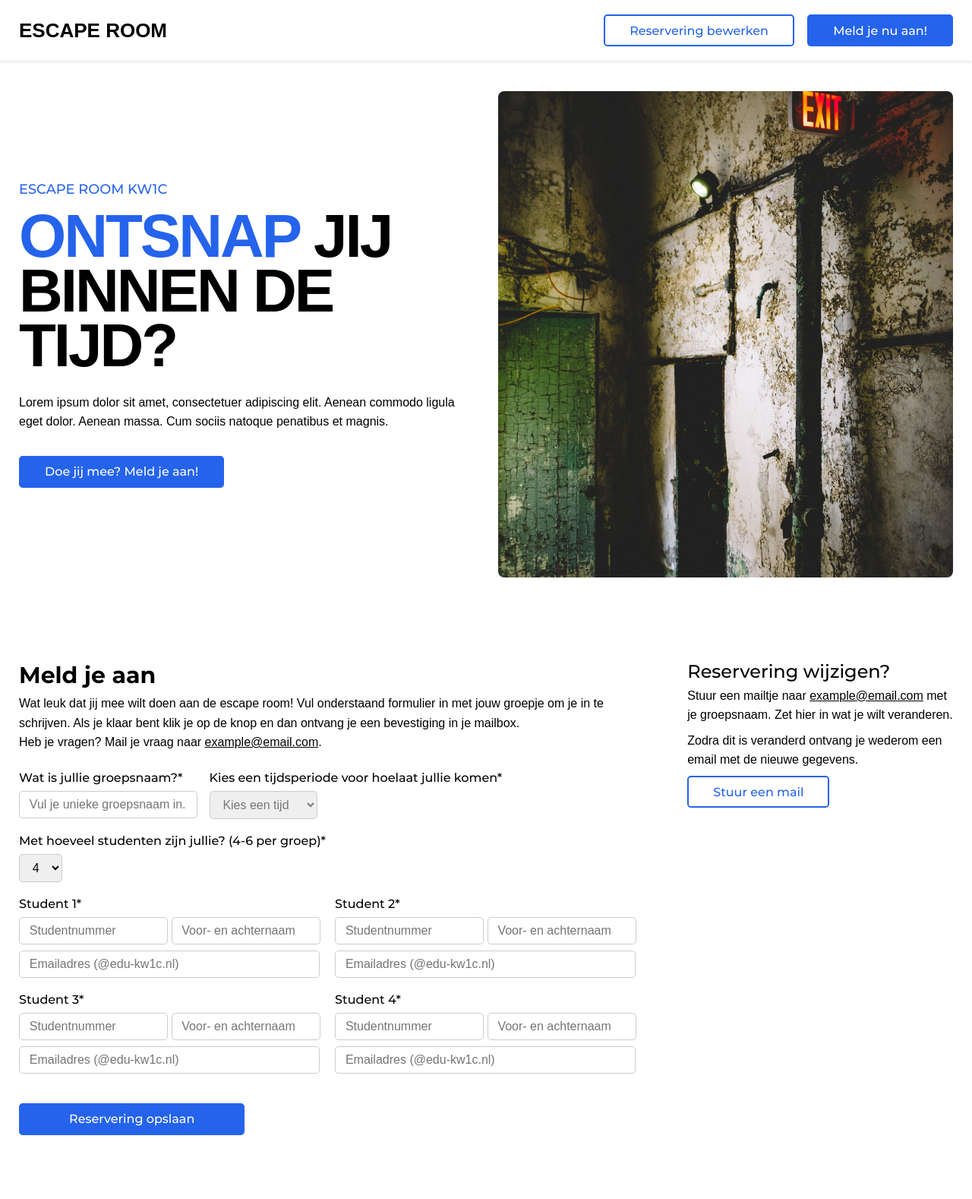
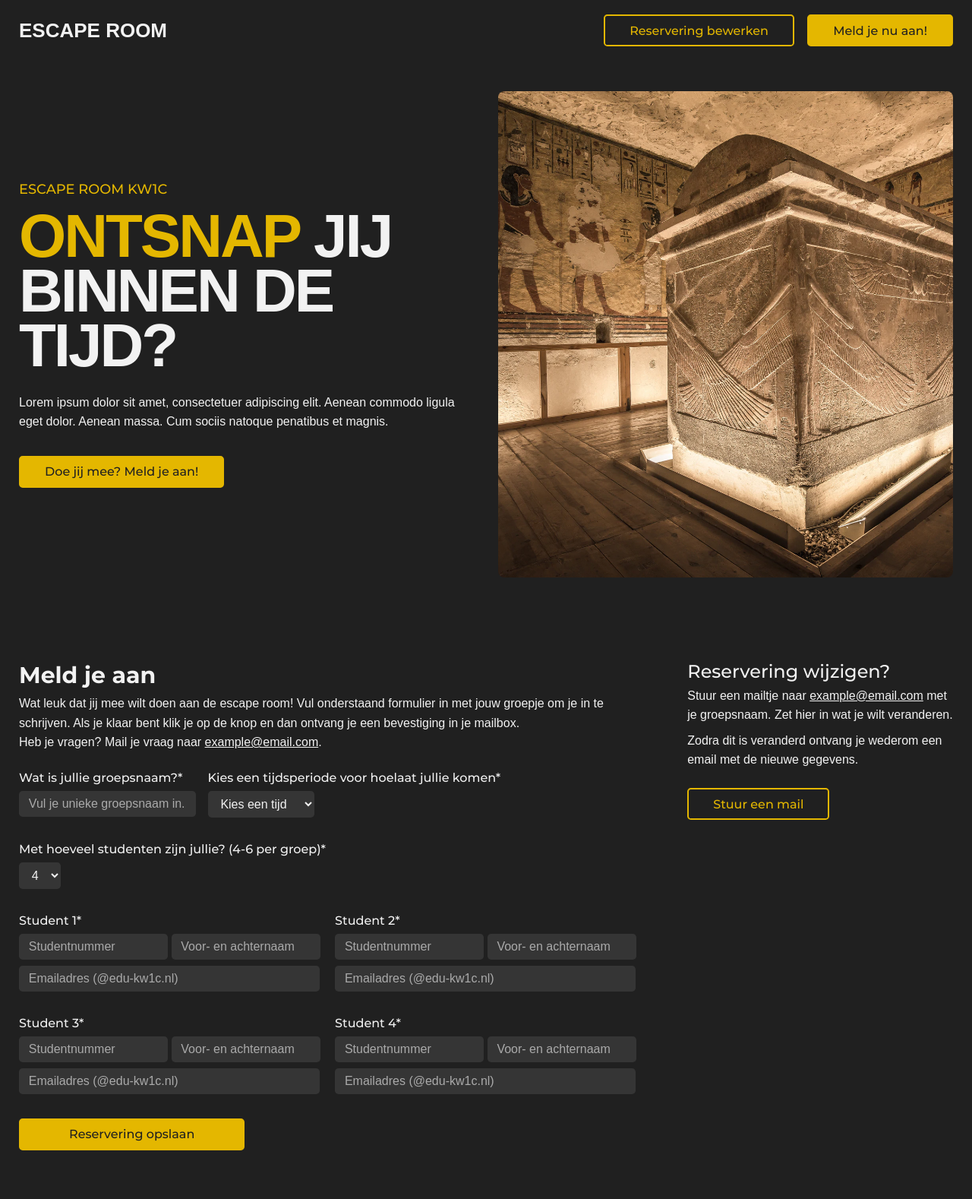
Before and after one commit to pepijnemmers/escape-de-tombe, a PHP site: page / in a window 1280 px wide. Shown: the whole page at 76% size. Before the commit the page ends 1494 px from the top, so only its background shows below. Run offline with PHP 8.4, Linux system fonts and the light colour scheme; some web fonts are replaced.

Commit message:
changed ui

```diff
--- a/index.php
+++ b/index.php
@@ -22,7 +22,7 @@
                     </p>
                     <a href="#aanmelden" class="btn btn--primary">Doe jij mee? Meld je aan!</a>
                 </div>
-                <img src="images/hero.jpg" alt="hero image">
+                <img src="images/tomb.webp" alt="hero image">
             </div>
     </section>
 
@@ -77,37 +77,35 @@
                             <label for="student2Nr">Student 2*</label>
                             <input type="text" name="student2Nr" id="student2Nr" placeholder="Studentnummer" required>
                             <input type="text" name="student2Name" placeholder="Voor- en achternaam" required>
-                            <input type="text" name="student2Email" placeholder="Emailadres (@edu-kw1c.nl)" required>
+                            <input type="text" name="student2Email" placeholder="Emailadres (@edu-kw1c.nl)" required pattern="[a-z0-9._%+-]+@edu-kw1c.nl$">
                         </div>
                         <div>
                             <label for="student3Nr">Student 3*</label>
                             <input type="text" name="student3Nr" id="student3Nr" placeholder="Studentnummer" required>
                             <input type="text" name="student3Name" placeholder="Voor- en achternaam" required>
-                            <input type="text" name="student3Email" placeholder="Emailadres (@edu-kw1c.nl)" required>
+                            <input type="text" name="student3Email" placeholder="Emailadres (@edu-kw1c.nl)" required pattern="[a-z0-9._%+-]+@edu-kw1c.nl$">
                         </div>
                         <div>
                             <label for="student4Nr">Student 4*</label>
                             <input type="text" name="student4Nr" id="student4Nr" placeholder="Studentnummer" required>
                             <input type="text" name="student4Name" placeholder="Voor- en achternaam" required>
-                            <input type="text" name="student4Email" placeholder="Emailadres (@edu-kw1c.nl)" required>
+                            <input type="text" name="student4Email" placeholder="Emailadres (@edu-kw1c.nl)" required pattern="[a-z0-9._%+-]+@edu-kw1c.nl$">
                         </div>
                         <div id="student5">
                             <label for="student5Nr">Student 5*</label>
                             <input type="text" name="student5Nr" id="student5Nr" placeholder="Studentnummer">
                             <input type="text" name="student5Name" placeholder="Voor- en achternaam">
-                            <input type="text" name="student5Email" placeholder="Emailadres (@edu-kw1c.nl)">
+                            <input type="text" name="student5Email" placeholder="Emailadres (@edu-kw1c.nl)" pattern="[a-z0-9._%+-]+@edu-kw1c.nl$">
                         </div>
                         <div id="student6">
                             <label for="student6Nr">Student 6*</label>
                             <input type="text" name="student6Nr" id="student6Nr" placeholder="Studentnummer">
                             <input type="text" name="student6Name" placeholder="Voor- en achternaam">
-                            <input type="text" name="student6Email" placeholder="Emailadres (@edu-kw1c.nl)">
+                            <input type="text" name="student6Email" placeholder="Emailadres (@edu-kw1c.nl)" pattern="[a-z0-9._%+-]+@edu-kw1c.nl$">
                         </div>
                     </div>
 
-                    <div class="flex">
                         <button type="submit" class="btn btn--primary">Reservering opslaan</button>
-                    </div>
                 </form>
             </div>
             <div>
--- a/styles/styles.css
+++ b/styles/styles.css
@@ -61,8 +61,16 @@
           box-sizing: border-box;
 }
 
+:root {
+  --clr-bg: #202020;
+  --clr-text: #f2f2f2;
+  --clr-text-btn: var(--clr-bg);
+  --clr-primary: #e4b700;
+  --clr-primary-h: #c79f00;
+}
+
+/*
 @media (prefers-color-scheme: light) {
-  :root {
         --clr-bg: #fff;
         --clr-text: #000;
         --clr-text-btn: var(--clr-bg);
@@ -79,6 +87,7 @@
         --clr-primary-h: #c79f00;
     }
 }
+*/
 html {
   font-size: 62.5%;
   scroll-padding-top: 12rem;
@@ -135,25 +144,35 @@ label {
 
 input, select, textarea {
   font: inherit;
-  border: 1px solid #ccc;
+  font-size: clamp(1.4rem, 1.45rem + 0.42vw, 1.6rem);
+  border: none;
   border-radius: 0.3em;
   padding: 0.5em 0.8em;
   outline: none;
+  background-color: #353535;
+  color: var(--clr-text);
   -webkit-transition: border 150ms linear;
   transition: border 150ms linear;
 }
-input:hover, select:hover, textarea:hover {
-  border-color: #aaa;
+input::-webkit-input-placeholder, select::-webkit-input-placeholder, textarea::-webkit-input-placeholder {
+  color: #aaa;
 }
-input:focus, select:focus, textarea:focus {
-  border-color: #888;
+input::-moz-placeholder, select::-moz-placeholder, textarea::-moz-placeholder {
+  color: #aaa;
+}
+input:-ms-input-placeholder, select:-ms-input-placeholder, textarea:-ms-input-placeholder {
+  color: #aaa;
+}
+input::-ms-input-placeholder, select::-ms-input-placeholder, textarea::-ms-input-placeholder {
+  color: #aaa;
+}
+input::placeholder, select::placeholder, textarea::placeholder {
+  color: #aaa;
 }
 
 select {
   cursor: pointer;
-}
-select:invalid {
-  color: #777;
+  color: var(--clr-text);
 }
 
 .container {
@@ -202,8 +221,6 @@ header {
   top: 0;
   left: 0;
   background-color: var(--clr-bg);
-  -webkit-box-shadow: 0 0 5px rgba(0, 0, 0, 0.2);
-          box-shadow: 0 0 5px rgba(0, 0, 0, 0.2);
 }
 header .container {
   min-height: 8rem;
@@ -362,6 +379,9 @@ header div .btn:nth-child(1) {
       -ms-flex: 1 1 30%;
           flex: 1 1 30%;
 }
+.aanmelden .container > div:last-child .btn {
+  margin-top: 1em;
+}
 @media screen and (max-width: 991px) {
   .aanmelden .container {
     -ms-flex-wrap: wrap;
@@ -387,8 +407,8 @@ header div .btn:nth-child(1) {
 .aanmelden form h3 {
   margin-top: 0.5em;
 }
-.aanmelden form div {
-  margin-bottom: 1.2em;
+.aanmelden form > div:not(:last-of-type) {
+  margin-bottom: 2em;
 }
 .aanmelden form > .flex {
   display: -webkit-box;
@@ -420,6 +440,7 @@ header div .btn:nth-child(1) {
   -webkit-box-flex: 1;
       -ms-flex: 1 1 max(350px, 45%);
           flex: 1 1 max(350px, 45%);
+  margin-bottom: 2em;
 }
 .aanmelden form .students > div input {
   width: 49%;
--- a/styles/styles.scss
+++ b/styles/styles.scss
@@ -8,8 +8,16 @@
     box-sizing: border-box;
 }
 
+:root {
+    --clr-bg: #202020;
+    --clr-text: #f2f2f2;
+    --clr-text-btn: var(--clr-bg);
+    --clr-primary: #e4b700;
+    --clr-primary-h: #c79f00;
+}
+
+/*
 @media (prefers-color-scheme: light) {
-    :root {
         --clr-bg: #fff;
         --clr-text: #000;
         --clr-text-btn: var(--clr-bg);
@@ -26,6 +34,7 @@
         --clr-primary-h: #c79f00;
     }
 }
+*/
 
 html {
     font-size: 62.5%;
@@ -75,25 +84,22 @@ label {
 }
 input, select, textarea {
     font: inherit;
-    border: 1px solid #ccc;
+    font-size: clamp(1.4rem, 1.45rem + 0.42vw, 1.6rem);
+    border: none; // 1px solid #aaa
     border-radius: .3em;
     padding: .5em .8em;
     outline: none;
+    background-color: #353535;
+    color: var(--clr-text);
     transition: border 150ms linear;
 
-    &:hover {
-        border-color: #aaa;
-    }
-    &:focus {
-        border-color: #888;
+    &::placeholder {
+        color: #aaa;
     }
 }
 select {
     cursor: pointer;
-
-    &:invalid {
-        color: #777;
-    }
+    color: var(--clr-text);
 }
 
 .container {
@@ -143,7 +149,6 @@ header {
     top: 0;
     left: 0;
     background-color: var(--clr-bg);
-    box-shadow: 0 0 5px rgba(0,0,0,.2);
 
     .container {
         min-height: $header-height;
@@ -281,6 +286,10 @@ header {
         }
         & > div:last-child {
             flex: 1 1 30%;
+
+            .btn {
+                margin-top: 1em;
+            }
         }
         @media screen and (max-width: 991px) {
             flex-wrap: wrap;
@@ -303,8 +312,8 @@ header {
         h3 {
             margin-top: .5em;
         }
-        div {
-            margin-bottom: 1.2em;
+        & > div:not(:last-of-type) {
+            margin-bottom: 2em;
         }
         & > .flex {
             display: flex;
@@ -324,6 +333,7 @@ header {
 
             & > div {
                 flex: 1 1 max(350px, 45%);
+                margin-bottom: 2em;
             }
         }
         .students > div input {
```
Also changed, not shown: images/tomb.webp (added). Lines whose indentation alone changed are shown as unchanged.
